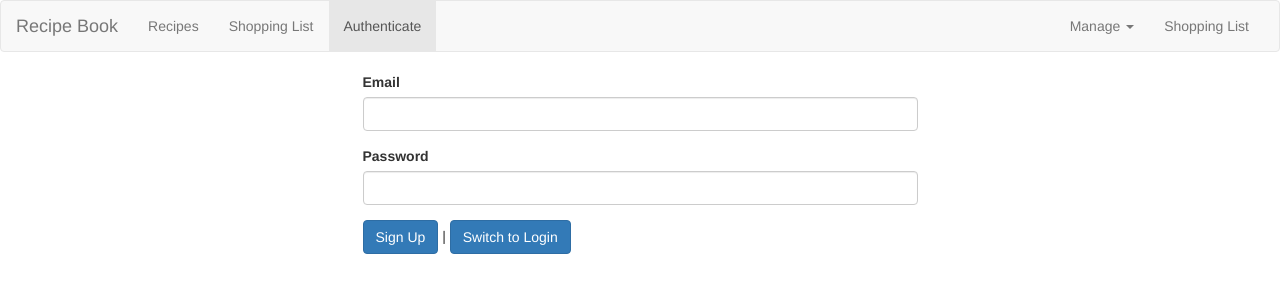
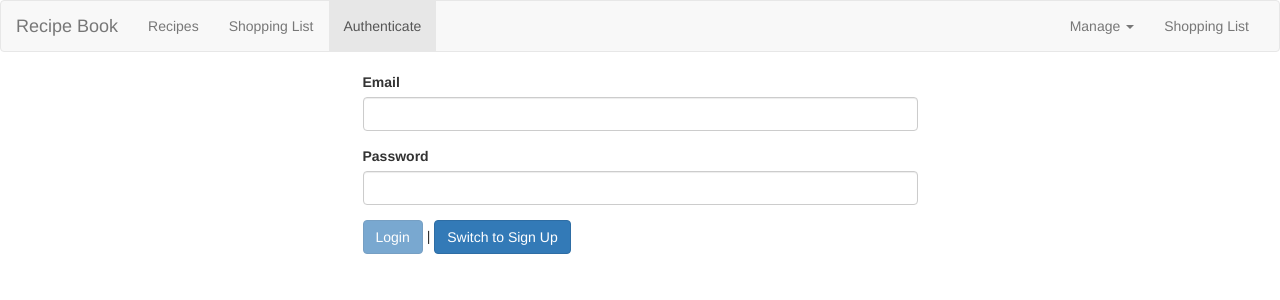
Before and after one commit to xanthakis1234/recipes-shopping-list-angular-example, an Angular app: page /auth in a window 1280 px wide. Shown: the top 300 px of the page. Built offline with nearby package versions, Linux system fonts and the light colour scheme.

Commit message:
Add Sign up shell

```diff
--- a/src/app/app.module.ts
+++ b/src/app/app.module.ts
@@ -18,6 +18,7 @@ import { RecipeEditComponent } from './recipes/recipe-edit/recipe-edit.component
 import {RecipeService} from "./recipes/recipe.service";
 import {HttpClientModule} from "@angular/common/http";
 import { AuthComponent } from './auth/auth.component';
+import { LoadingSpinnerComponent } from './shared/loading-spinner/loading-spinner.component';
 
 @NgModule({
   declarations: [
@@ -32,7 +33,8 @@ import { AuthComponent } from './auth/auth.component';
     DropdownDirective,
     RecipeStartComponent,
     RecipeEditComponent,
-    AuthComponent
+    AuthComponent,
+    LoadingSpinnerComponent
   ],
   imports: [
     BrowserModule,
--- a/src/app/auth/auth.component.html
+++ b/src/app/auth/auth.component.html
@@ -1,17 +1,43 @@
 <div class="row">
   <div class="col-xs-12 col-md-6 col-md-offset-3">
-    <form>
+    <div class="alert alert-danger" *ngIf="error">
+      <p>{{ error }}</p>
+    </div>
+    <div *ngIf="isLoading" style="text-align: center;">
+      <app-loading-spinner></app-loading-spinner>
+    </div>
+    <form #authForm="ngForm" (ngSubmit)="onSubmit(authForm)" *ngIf="!isLoading">
       <div class="form-group">
         <label for="email">Email</label>
-        <input type="email" id="email" class="form-control">
+        <input
+          type="email"
+          id="email"
+          class="form-control"
+          name="email"
+          ngModel
+          required
+          email>
       </div>
       <div class="form-group">
         <label for="password">Password</label>
-        <input type="password" id="password" class="form-control">
+        <input
+          type="password"
+          id="password"
+          class="form-control"
+          name="password"
+          ngModel
+          required
+          minlength="6">
       </div>
       <div>
-        <button class="btn btn-primary">Sign Up</button> |
-        <button class="btn btn-primary">Switch to Login</button>
+        <button
+          class="btn btn-primary"
+          type="submit"
+          [disabled]="!authForm.valid" >{{ isLoginMode ? 'Login' : 'Sign Up' }}</button> |
+        <button
+          class="btn btn-primary"
+          (click)="onSwitchMode()"
+          type="button">Switch to {{ isLoginMode ? 'Sign Up' : 'Login' }}</button>
       </div>
     </form>
   </div>
--- a/src/app/auth/auth.component.ts
+++ b/src/app/auth/auth.component.ts
@@ -1,4 +1,6 @@
 import { Component, OnInit } from '@angular/core';
+import {NgForm} from "@angular/forms";
+import {AuthService} from "./auth.service";
 
 @Component({
   selector: 'app-auth',
@@ -6,10 +8,41 @@ import { Component, OnInit } from '@angular/core';
   styleUrls: ['./auth.component.css']
 })
 export class AuthComponent implements OnInit {
+  isLoginMode = true;
+  isLoading = false;
+  error: string = null;
 
-  constructor() { }
+  constructor(private authService: AuthService) { }
 
   ngOnInit() {
   }
 
+  onSwitchMode(){
+    this.isLoginMode = !this.isLoginMode;
+  }
+
+  onSubmit(form: NgForm) {
+    if (!form.valid) {
+      return;
+    }
+    const email = form.value.email;
+    const password = form.value.password;
+    this.isLoading = true;
+    if (this.isLoginMode){
+      //something
+    } else {
+      this.authService.signup(email, password).subscribe(
+        response => {
+          console.log(response);
+          this.isLoading = false;
+        },
+        error => {
+          console.log(error);
+          this.error = 'An error occurred';
+          this.isLoading = false;
+        }
+      );
+    }
+    form.reset();
+  }
 }
--- /dev/null
+++ b/src/app/auth/auth.service.ts
@@ -0,0 +1,28 @@
+import {Injectable} from "@angular/core";
+import {HttpClient} from "@angular/common/http";
+
+interface AuthResponseData {
+  kind: string;
+  idToken: string;
+  email: string;
+  refreshToken: string;
+  expiresIn: string;
+  localId: string;
+}
+
+@Injectable({providedIn: 'root'})
+export class AuthService {
+
+  constructor(private http: HttpClient) {
+  }
+
+  signup(email: string, password: string){
+    return this.http
+      .post<AuthResponseData>('https://identitytoolkit.googleapis.com/v1/accounts:signUp?key=AIzaSyB3nyeImJnVJE3_VwyPx4-YQk3ZEGNEiUI',
+        {
+          email: email,
+          password: password,
+          returnSecureToken: true
+        });
+  }
+}
--- /dev/null
+++ b/src/app/shared/loading-spinner/loading-spinner.component.css
@@ -0,0 +1,35 @@
+.lds-ring {
+  display: inline-block;
+  position: relative;
+  width: 80px;
+  height: 80px;
+}
+.lds-ring div {
+  box-sizing: border-box;
+  display: block;
+  position: absolute;
+  width: 64px;
+  height: 64px;
+  margin: 8px;
+  border: 8px solid #2102cf;
+  border-radius: 50%;
+  animation: lds-ring 1.2s cubic-bezier(0.5, 0, 0.5, 1) infinite;
+  border-color: #2102cf transparent transparent transparent;
+}
+.lds-ring div:nth-child(1) {
+  animation-delay: -0.45s;
+}
+.lds-ring div:nth-child(2) {
+  animation-delay: -0.3s;
+}
+.lds-ring div:nth-child(3) {
+  animation-delay: -0.15s;
+}
+@keyframes lds-ring {
+  0% {
+    transform: rotate(0deg);
+  }
+  100% {
+    transform: rotate(360deg);
+  }
+}
--- /dev/null
+++ b/src/app/shared/loading-spinner/loading-spinner.component.ts
@@ -0,0 +1,15 @@
+import { Component, OnInit } from '@angular/core';
+
+@Component({
+  selector: 'app-loading-spinner',
+  template: '<div class="lds-ring"><div></div><div></div><div></div><div></div></div>',
+  styleUrls: ['./loading-spinner.component.css']
+})
+export class LoadingSpinnerComponent implements OnInit {
+
+  constructor() { }
+
+  ngOnInit() {
+  }
+
+}
```
Also changed, not shown: 1 other file (tests, documents, lock files or other folders).
